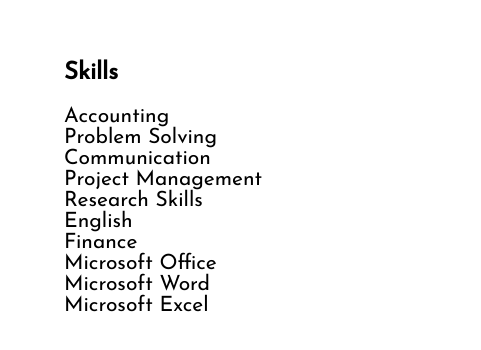
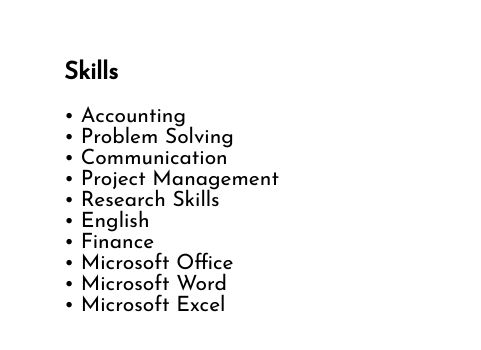
Before and after one commit to nikilkhadka/nikilkhadka, a plain HTML site: page index.html in a window 1280 px wide. Both pictures are taken after a click on the link "About". Shown: the part 318-668 px from the top of the page, 0-481 px from the left. Drawn offline with nearby package versions, Linux system fonts and the light colour scheme.

Commit message:
Update index.html

```diff
--- a/index.html
+++ b/index.html
@@ -53,16 +53,16 @@
             <section>
                 <h2>Skills</h2>
                 <p>
-                    Accounting<br>
-                    Problem Solving<br>
-                    Communication<br>
-                    Project Management<br>
-                    Research Skills<br>
-                    English<br>
-                    Finance<br>
-                    Microsoft Office<br>
-                    Microsoft Word<br>
-                    Microsoft Excel<br>
+                   • Accounting<br>
+                   • Problem Solving<br>
+                   • Communication<br>
+                   • Project Management<br>
+                   • Research Skills<br>
+                   • English<br>
+                   • Finance<br>
+                   • Microsoft Office<br>
+                   • Microsoft Word<br>
+                   • Microsoft Excel<br>
                 </p>
             </section>
         </div>
```
